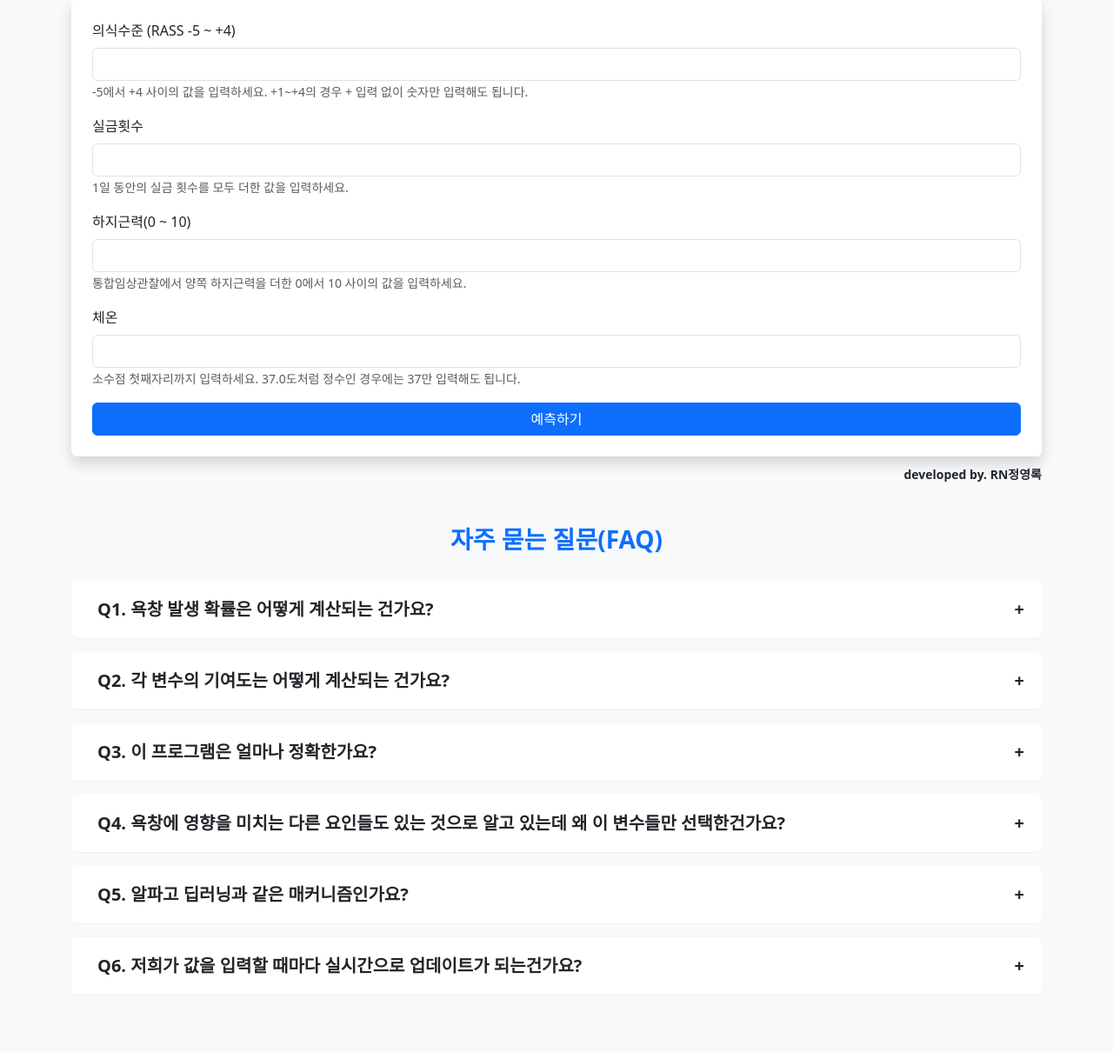
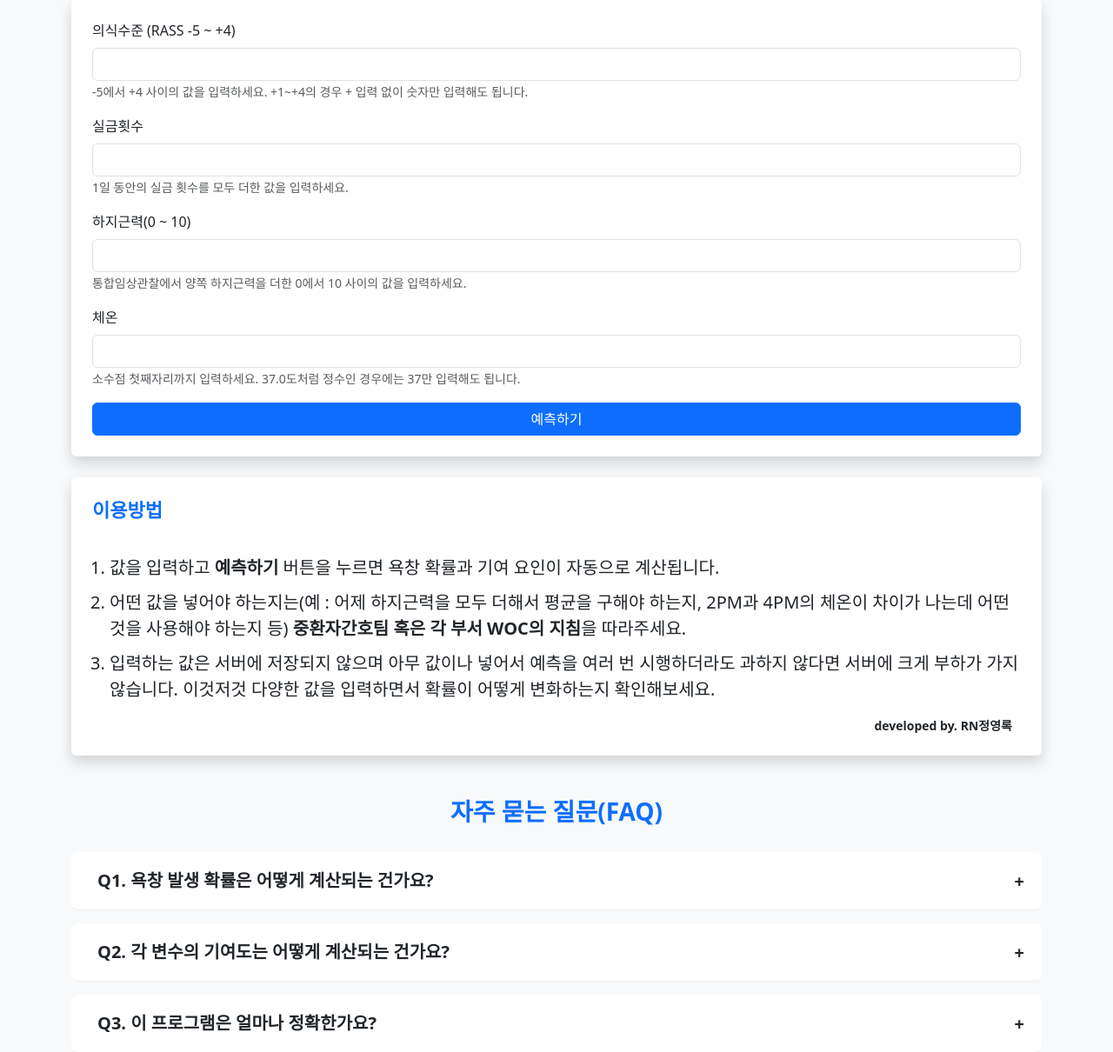
Before and after one commit to YeongrokJeong/ICUWOC, a Flask app: page / in a window 1280 px wide. Shown: the part 135-1345 px from the top of the page at 87% size. Before the commit the page ends 1256 px from the top, so only its background shows below. Run offline with Flask 3, Linux system fonts and the light colour scheme; parts of the project's set-up code (start-up, migrations or seed data) failed here and were passed over.

Commit message:
Add files via upload

```diff
--- a/templates/index.html
+++ b/templates/index.html
@@ -51,7 +51,27 @@
             padding: 15px 30px;
         }
         .qa-container-bottom {
-            margin-bottom: 50px; /* 맨 아래 여백 추가 */
+            margin-bottom: 50px;
+        }
+        .usage-guide {
+        background-color: #f9f9f9;
+        border-radius: 10px;
+        padding: 20px;
+        margin-top: 20px;
+        box-shadow: 2px 2px 10px rgba(0, 0, 0, 0.1);
+        }
+        .usage-guide h3 {
+            color: #007bff;
+            font-weight: bold;
+            font-size: 22px;
+            text-align: left;
+        }
+        .usage-guide ol {
+            font-size: 20px;
+            padding-left: 20px;
+        }
+        .usage-guide li {
+            margin-bottom: 10px;
         }
     </style>
 </head>
@@ -101,11 +121,22 @@
         <ul id="shap-values" style="text-align: center; list-style: none; padding: 0;"></ul>
     </div>
 
-    <div style="text-align: right; margin-top: 10px; font-size: 14px; font-weight: bold;">
-        developed by. RN정영록
+    <div class="usage-guide mt-4 p-4 bg-white shadow rounded">
+        <h3 class="text-primary font-weight-bold" style="font-size: 22px; text-align: left">이용방법</h3>
+        <ol class="pl-3" style="font-size: 20px;">
+            <br>
+            <li>값을 입력하고 <strong>예측하기</strong> 버튼을 누르면 욕창 확률과 기여 요인이 자동으로 계산됩니다.</li>
+            <li>어떤 값을 넣어야 하는지는(예 : 어제 하지근력을 모두 더해서 평균을 구해야 하는지, 2PM과 4PM의 체온이 차이가 나는데 어떤 것을 사용해야 하는지 등) <strong>중환자간호팀 혹은 각 부서 WOC의 지침</strong>을 따라주세요.</li>
+            <li>입력하는 값은 서버에 저장되지 않으며 아무 값이나 넣어서 예측을 여러 번 시행하더라도 과하지 않다면 서버에 크게 부하가 가지 않습니다. 이것저것 다양한 값을 입력하면서 확률이 어떻게 변화하는지 확인해보세요.</li>
+        </ol>
+        <div style="text-align: right; margin-top: 10px; margin-right: 10px; font-size: 14px; font-weight: bold;">
+            developed by. RN정영록
+        </div>
     </div>
 
-    <!-- QnA 섹션 -->
+
+
+
     <h3 class="text-center mt-5 text-primary"><strong>자주 묻는 질문(FAQ)</strong></h3>
     <div class="qa-container">
         <div class="qa-item">
```
